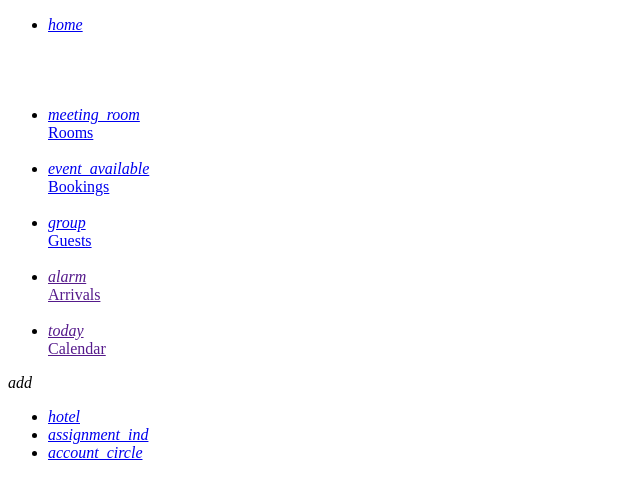
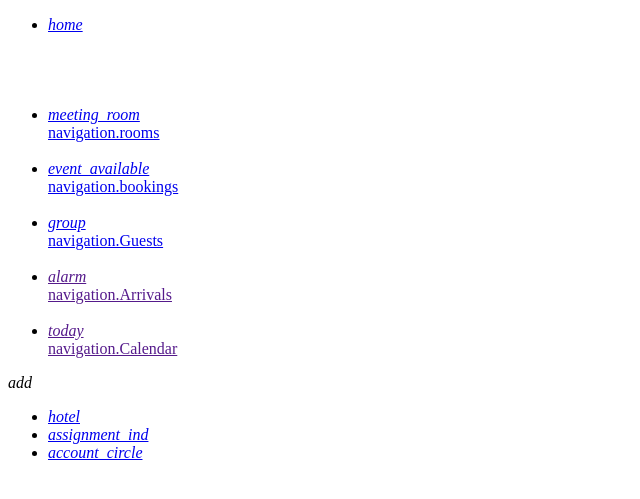
Before and after one commit to dkoehl/booking, a Symfony app: template templates/index/index.html.twig in a window 1280 px wide. Shown: the top 499 px of the page, without its empty margins (0-640 px from the left). Run offline with Twig, Linux system fonts and the light colour scheme; the template is opened without the code that fills it, so the values that code supplies are empty; some libraries are stand-ins or nearby versions.

Commit message:
sprachfiles added

```diff
--- a/src/Controller/IndexController.php
+++ b/src/Controller/IndexController.php
@@ -8,6 +8,8 @@
 use Symfony\Bundle\FrameworkBundle\Controller\AbstractController;
 use Symfony\Component\HttpFoundation\Response;
 use Symfony\Component\Routing\Annotation\Route;
+use Symfony\Component\Translation\Translator;
+
 
 class IndexController extends AbstractController
 {
@@ -17,7 +19,7 @@
     public function index()
     {
         return $this->render('index/index.html.twig', [
-            'controller_name' => 'IndexController',
+            'controller_name' => 'IndexController'
         ]);
     }
 
--- a/templates/base.html.twig
+++ b/templates/base.html.twig
@@ -41,7 +41,7 @@
                 <a href="/room"
                    class="{{ app.request.attributes.get('_route') starts with 'room' ? 'active light-blue-text' : 'white-text' }}">
                     <i class="material-icons ">meeting_room</i>
-                    <br>Rooms
+                    <br>{{ 'navigation.rooms'|trans }}
                 </a>
             </li>
             <br>
@@ -50,8 +50,8 @@
                 <a href="/booking"
                    class="{{ app.request.attributes.get('_route') starts with 'booking' ? 'active light-blue-text' : 'white-text' }}">
                     <i class="material-icons ">event_available</i>
-                    <br>
-                    Bookings
+                    <br>{{ 'navigation.bookings'|trans }}
+
                 </a>
             </li>
             <br>
@@ -60,15 +60,17 @@
                 <a href="/guest"
                    class="{{ app.request.attributes.get('_route') starts with 'guest' ? 'active light-blue-text' : 'white-text' }}">
                     <i class="material-icons ">group</i>
-                    <br>
-                    Guests
+                    <br>{{ 'navigation.Guests'|trans }}
+
                 </a>
             </li>
             <br>
 
-            <li><a href="" class="grey-text"><i class="material-icons">alarm</i><br>Arrivals</a></li>
+            <li><a href="" class="grey-text"><i class="material-icons">alarm</i><br>
+                    {{ 'navigation.Arrivals'|trans }}
+                </a></li>
             <br>
-            <li><a href="" class="grey-text"><i class="material-icons">today</i><br>Calendar</a></li>
+            <li><a href="" class="grey-text"><i class="material-icons">today</i><br>{{ 'navigation.Calendar'|trans }}</a></li>
         </ul>
     </div>
     <div class="col s11 m11 l11">
--- a/templates/index/index.html.twig
+++ b/templates/index/index.html.twig
@@ -14,8 +14,6 @@
         <div class="col s4 ">
             <div id="roomsChartContainer" class="white"></div>
         </div>
-
-
         <div class="col s4 ">
             <div id="demoContainer" class="white"></div>
         </div>
@@ -23,17 +21,4 @@
             <div id="seconddemoContainer" class="white"></div>
         </div>
     </div>
-
-
-
-
-    {#<div class="example-wrapper">#}
-    {#<h1>Hello {{ controller_name }}! ✅</h1>#}
-
-    {#This friendly message is coming from:#}
-    {#<ul>#}
-    {#<li>Your controller at <code><a href="{{ '/Applications/MAMP/htdocs/booking/src/Controller/IndexController.php'|file_link(0) }}">src/Controller/IndexController.php</a></code></li>#}
-    {#<li>Your template at <code><a href="{{ '/Applications/MAMP/htdocs/booking/templates/index/index.html.twig'|file_link(0) }}">templates/index/index.html.twig</a></code></li>#}
-    {#</ul>#}
-    {#</div>#}
 {% endblock %}
```
Also changed, not shown: src/Form/BookingType.php (+4 -3 lines), templates/booking/_form.html.twig (+4 -4 lines), README.md, config/routes.yaml (line endings or trailing spaces), 2 other files.
